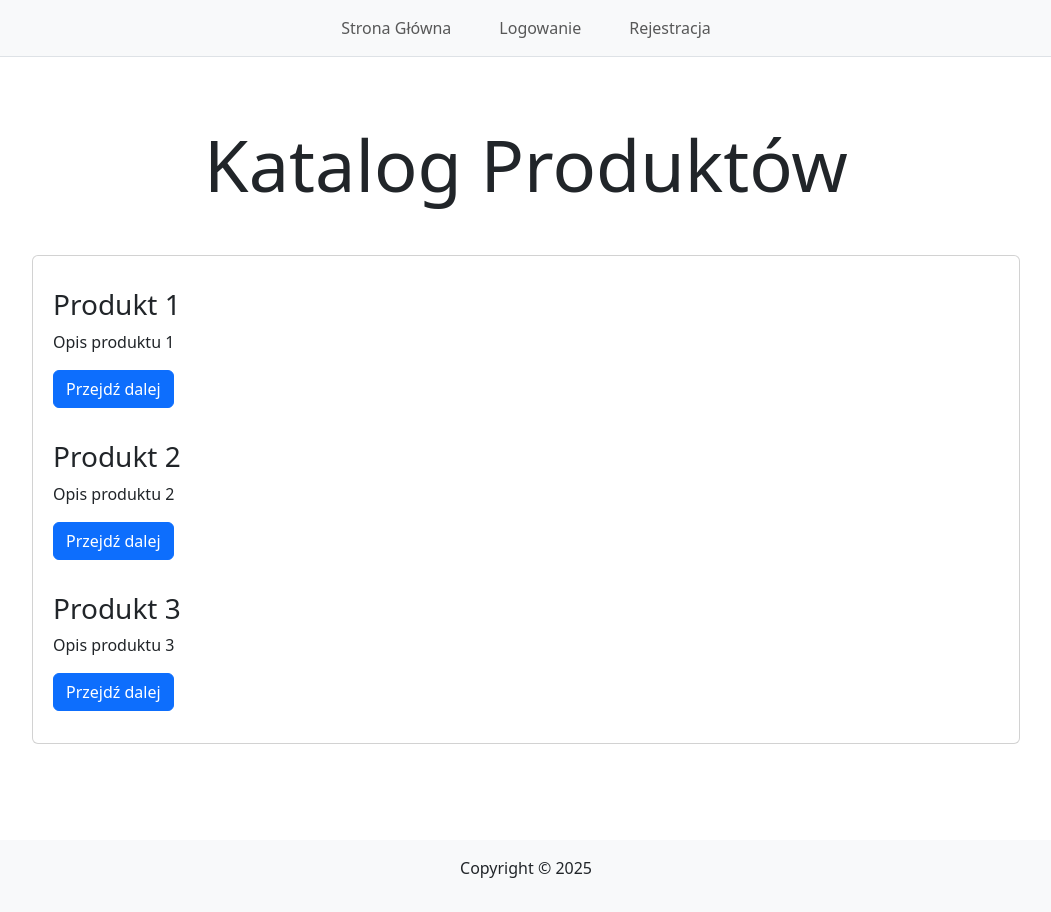
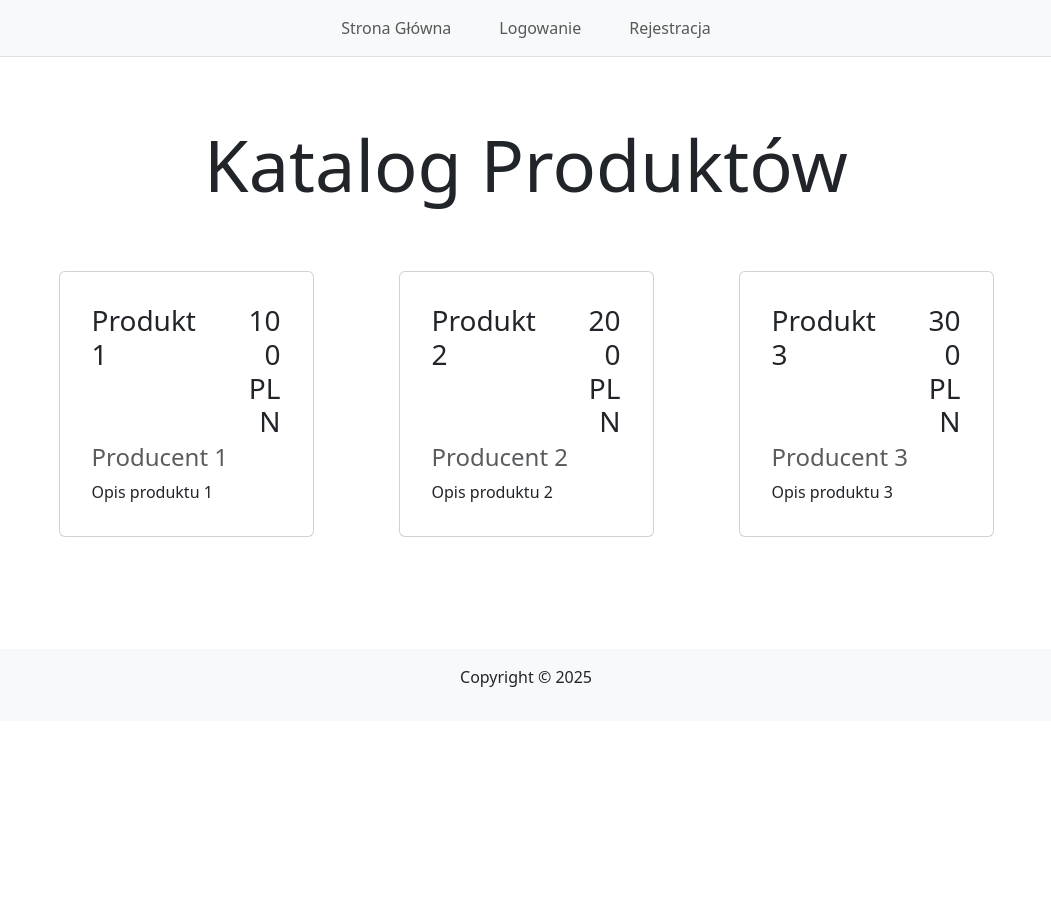
Before and after one commit to zwiadowca987/defensive_programming_project, a Next.js app in the folder frontend/: page /products in a window 1280 px wide. Shown: the whole page, without its empty margins (114-1165 px from the left). After the commit the page ends 800 px from the top, so only its background shows below. Built offline with nearby package versions, Linux system fonts and the light colour scheme.

Commit message:
some css

```diff
--- a/frontend/src/app/products/page.tsx
+++ b/frontend/src/app/products/page.tsx
@@ -5,17 +5,23 @@ const productsList = [
   {
     id: 1,
     name: "Produkt 1",
+    price: 100,
     description: "Opis produktu 1",
+    producer: "Producent 1",
   },
   {
     id: 2,
     name: "Produkt 2",
+    price: 200,
     description: "Opis produktu 2",
+    producer: "Producent 2",
   },
   {
     id: 3,
     name: "Produkt 3",
+    price: 300,
     description: "Opis produktu 3",
+    producer: "Producent 3",
   },
 ];
 
@@ -25,23 +31,21 @@ export default function Products() {
       <div className={"text-center"}>
         <h1 className={"display-2"}>Katalog Produktów</h1>
       </div>
-      <div className={"m-5"}>
-        <div className={"card m-3 p-3"}>
-          <div className={"row"}>
-            {productsList.map((product) => (
-              <div className={"card-body col"} key={product.id}>
-                <h3 className={"card-title"}>{product.name}</h3>
-                <p className={"card-text"}>{product.description}</p>
-                <Link
-                  className={"btn btn-primary"}
-                  href={"/shop/products/" + product.id}
-                >
-                  Przejdź dalej
-                </Link>
-              </div>
-            ))}
+      <div className={"m-5 row justify-content-around"}>
+        {productsList.map((product) => (
+          <div className={"card m-3 p-3 col-3 d-flex"} key={product.id}>
+            <div className={"card-body row"}>
+              <h3 className={"card-title col-8"}>{product.name}</h3>
+              <h3 className={"card-title col-4 text-end"}>
+                {product.price} PLN
+              </h3>
+              <h4 className={"card-subtitle mb-2 text-muted"}>
+                {product.producer}
+              </h4>
+              <p className={"card-text"}>{product.description}</p>
+            </div>
           </div>
-        </div>
+        ))}
       </div>
     </div>
   );
```
